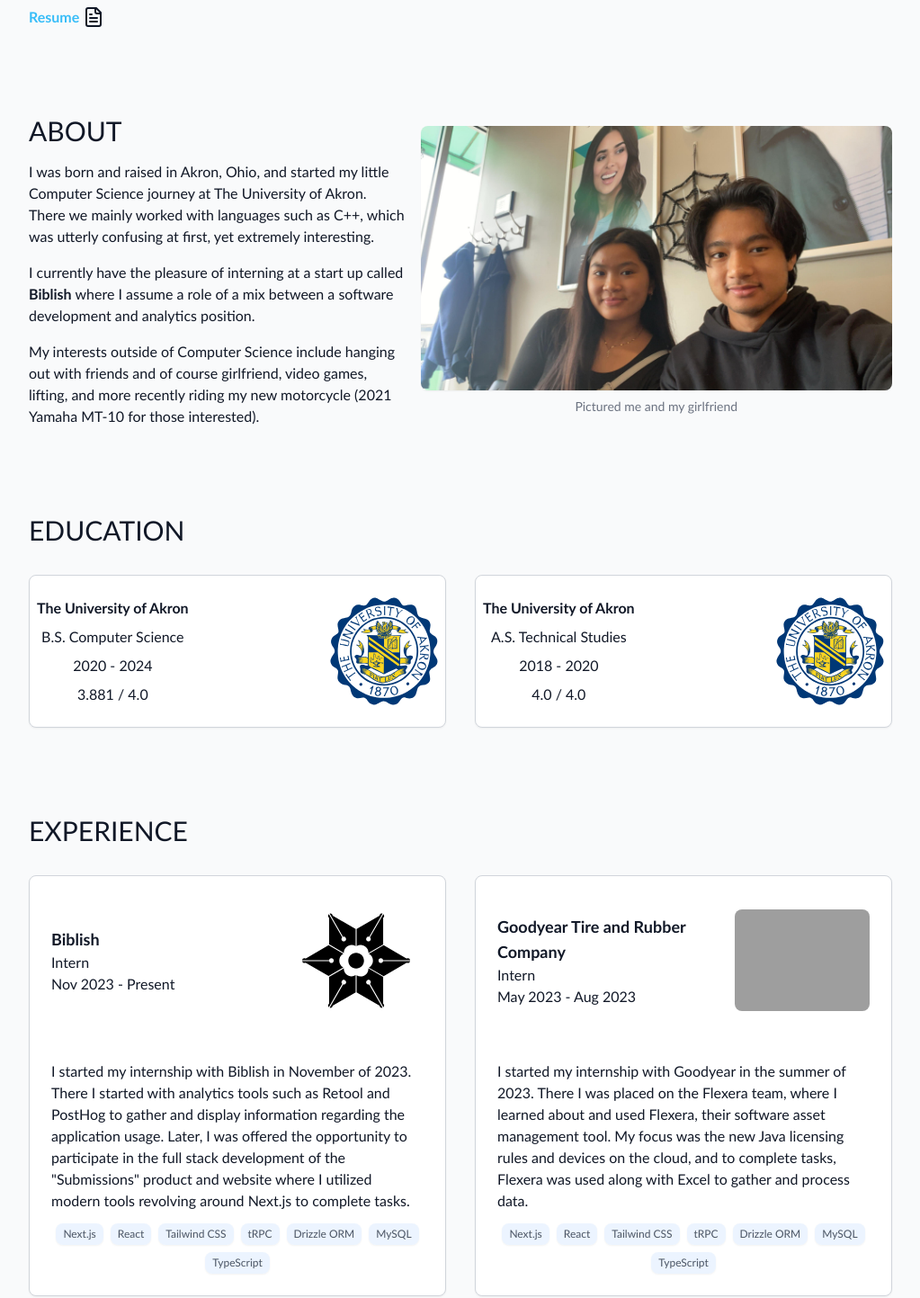
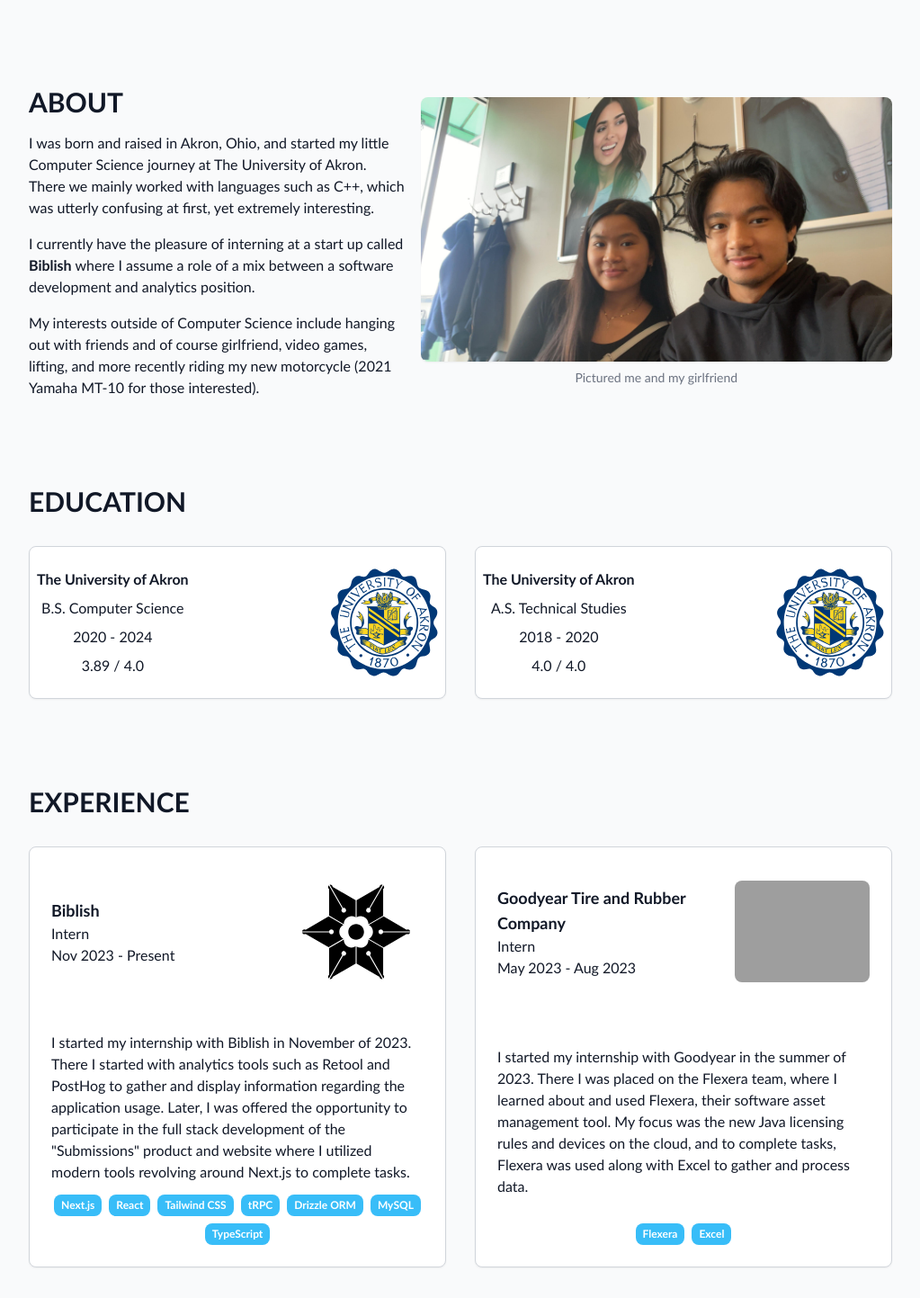
Before and after one commit to kengu7272/myWebsite, a Next.js app: page / in a window 1280 px wide. Shown: the part 213-1656 px from the top of the page at 90% size, without its empty margins (128-1151 px from the left). Built offline with nearby package versions, Linux system fonts and the light colour scheme; grey boxes are pictures that could not be loaded.

Commit message:
style: update styling & some info

```diff
--- a/src/app/_components/badge.tsx
+++ b/src/app/_components/badge.tsx
@@ -1,6 +1,6 @@
 export default function Badge({ word }: { word: string }) {
   return (
-    <div className="px-2 text-gray-600 shadow-sm py-1 w-fit text-xs bg-blue-200/30 rounded-lg">
+    <div className="px-2 font-semibold text-white py-1 w-fit text-xs bg-sky-400 rounded-lg">
       {word}
     </div>
   );
--- a/src/app/page.tsx
+++ b/src/app/page.tsx
@@ -5,12 +5,11 @@
 
 export default function Page() {
   return (
-    <main className="relative w-full flex flex-col pt-24 pb-8 items-center gap-24 px-2 lg:px-40 2xl:px-72">
+    <main className="relative w-full flex flex-col py-24 items-center gap-24 px-2 lg:px-40 2xl:px-72">
       <section className="w-full flex flex-col gap-4 lg:flex-row lg:items-center lg:gap-24">
         <div className="flex flex-col justify-center gap-2">
           <h1 className="text-5xl font-bold">Kevin Nguyen</h1>
-          <span className="text-xl">Computer Science Student</span>
-          <span>Aspiring Software Engineer</span>
+          <span className="text-xl">Software Engineer</span>
           <Link className="flex gap-1 justify-center items-center rounded-lg w-fit" href="/KevinNguyenResume.pdf" download>
             <span className="text-sky-400 hover:text-sky-500 font-semibold">Resume</span>
             <FileText/>
@@ -41,7 +40,7 @@
 
       <section className="flex flex-col lg:flex-row justify-center lg:justify-between gap-4 w-full">
         <div className="flex flex-col gap-4 lg:w-1/2">
-          <h1 className="text-3xl">ABOUT</h1>
+          <h1 className="text-3xl font-bold">ABOUT</h1>
           <p>
             I was born and raised in Akron, Ohio, and started my little Computer
             Science journey at The University of Akron. There we mainly worked
@@ -76,14 +75,14 @@
       </section>
 
       <section className="flex flex-col w-full">
-        <h1 className="text-3xl">EDUCATION</h1>
+        <h1 className="text-3xl font-bold">EDUCATION</h1>
         <div className="gap-8 flex flex-col lg:flex-row pt-8">
           <div className="flex justify-between items-center border border-gray-300 w-full lg:gap-8 bg-white shadow-sm py-6 2xl:py-12 px-2 2xl:px-16 rounded-lg">
             <div className="flex flex-col gap-2 text-center">
               <strong>The University of Akron</strong>
               <span>B.S. Computer Science</span>
               <span>2020 - 2024</span>
-              <span>3.881 / 4.0</span>
+              <span>3.89 / 4.0</span>
             </div>
             <Image
               src={"/University_of_Akron_seal.svg"}
@@ -112,7 +111,7 @@
       </section>
 
       <section className="flex flex-col justify-center w-full">
-        <h1 className="text-3xl">EXPERIENCE</h1>
+        <h1 className="text-3xl font-bold">EXPERIENCE</h1>
         <div className="gap-8 flex flex-col xl:flex-row pt-8 h-[1250px] lg:h-[700px] xl:h-[500px]">
           <div className="flex flex-col-reverse lg:flex-row lg:px-6 h-1/2 lg:h-full justify-between border border-gray-300 items-center w-full bg-white shadow-sm py-2 px-2 rounded-lg">
             <div className="flex flex-col h-full py-4 items-center justify-between">
@@ -177,13 +176,8 @@
                 was used along with Excel to gather and process data.
               </p>
               <div className="flex items-center justify-center gap-2 flex-wrap">
-                <Badge word="Next.js" />
-                <Badge word="React" />
-                <Badge word="Tailwind CSS" />
-                <Badge word="tRPC" />
-                <Badge word="Drizzle ORM" />
-                <Badge word="MySQL" />
-                <Badge word="TypeScript" />
+                <Badge word="Flexera" />
+                <Badge word="Excel" />
               </div>
             </div>
           </div>
```
